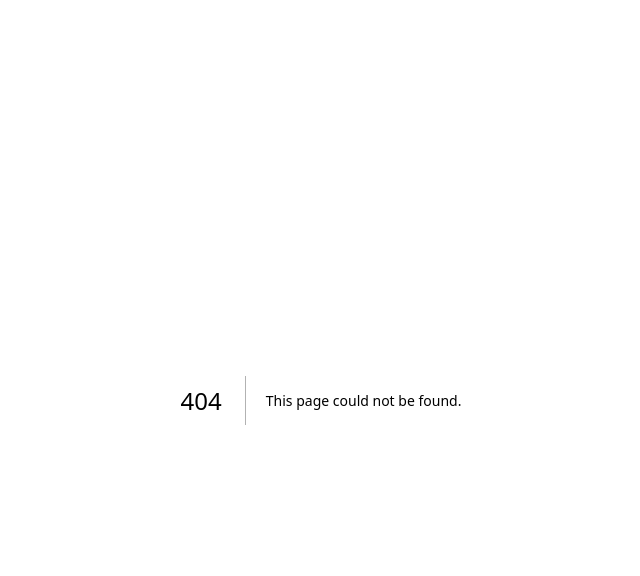
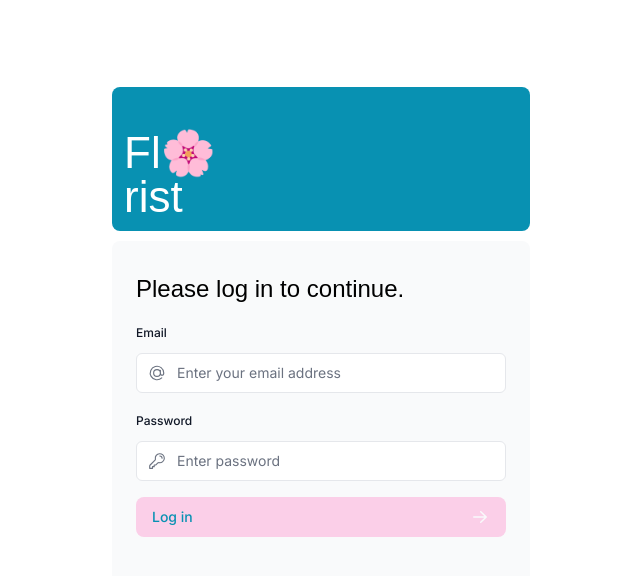
Before and after one commit to CodeCharmC/nextjs-dashboard, a Next.js app: page /login in a window 1280 px wide. Before the commit this address had no page. Shown: the top 576 px of the page, without its empty margins (319-959 px from the left). Built offline with nearby package versions, Linux system fonts and the light colour scheme; a web font is replaced by a local one.

Commit message:
create a new route in your application

```diff
--- /dev/null
+++ b/app/login/page.tsx
@@ -0,0 +1,17 @@
+import FloristLogo from '@/app/ui/florist-logo';
+import LoginForm from '@/app/ui/login-form';
+
+export default function LoginPage() {
+   return (
+      <main className="flex items-center justify-center md:h-screen">
+         <div className="relative mx-auto flex w-full max-w-[450px] flex-col space-y-2.5 p-4 md:-mt-32">
+            <div className="flex h-20 w-full items-end rounded-lg bg-cyan-600 p-3 md:h-36">
+               <div className="w-32 text-white md:w-36">
+                  <FloristLogo />
+               </div>
+            </div>
+            <LoginForm />
+         </div>
+      </main>
+   );
+}
```
